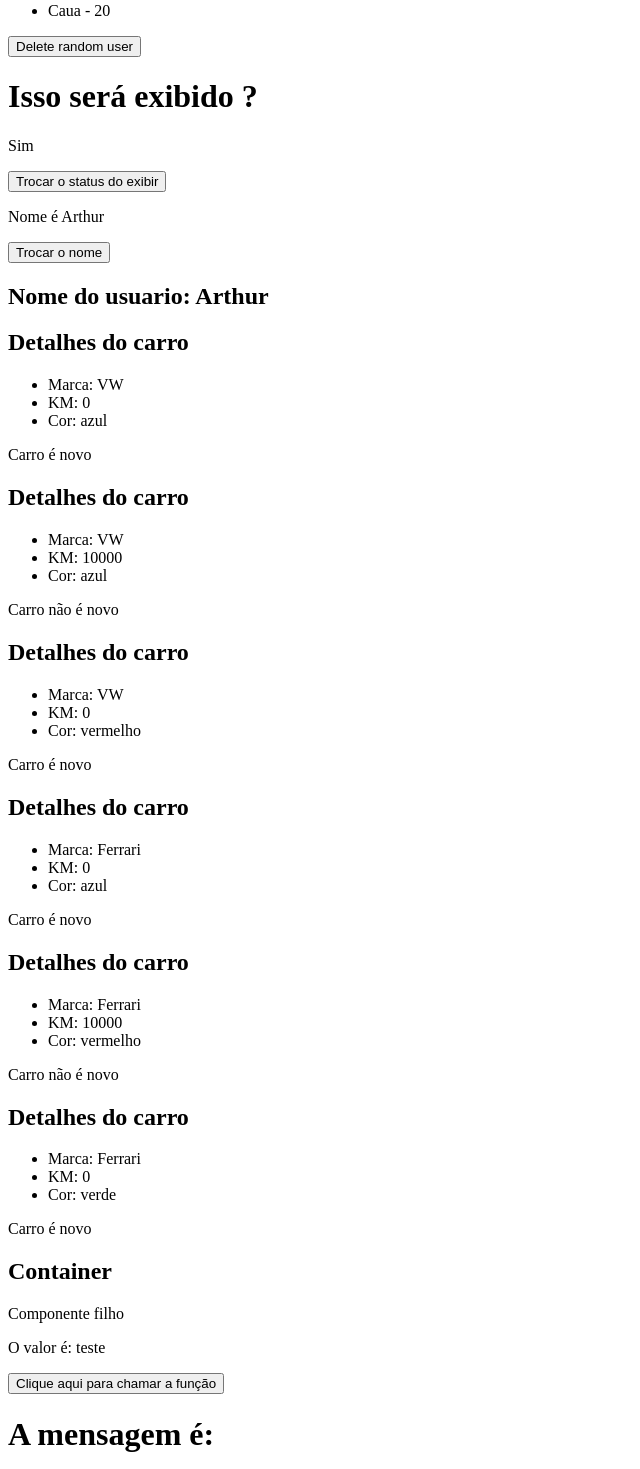
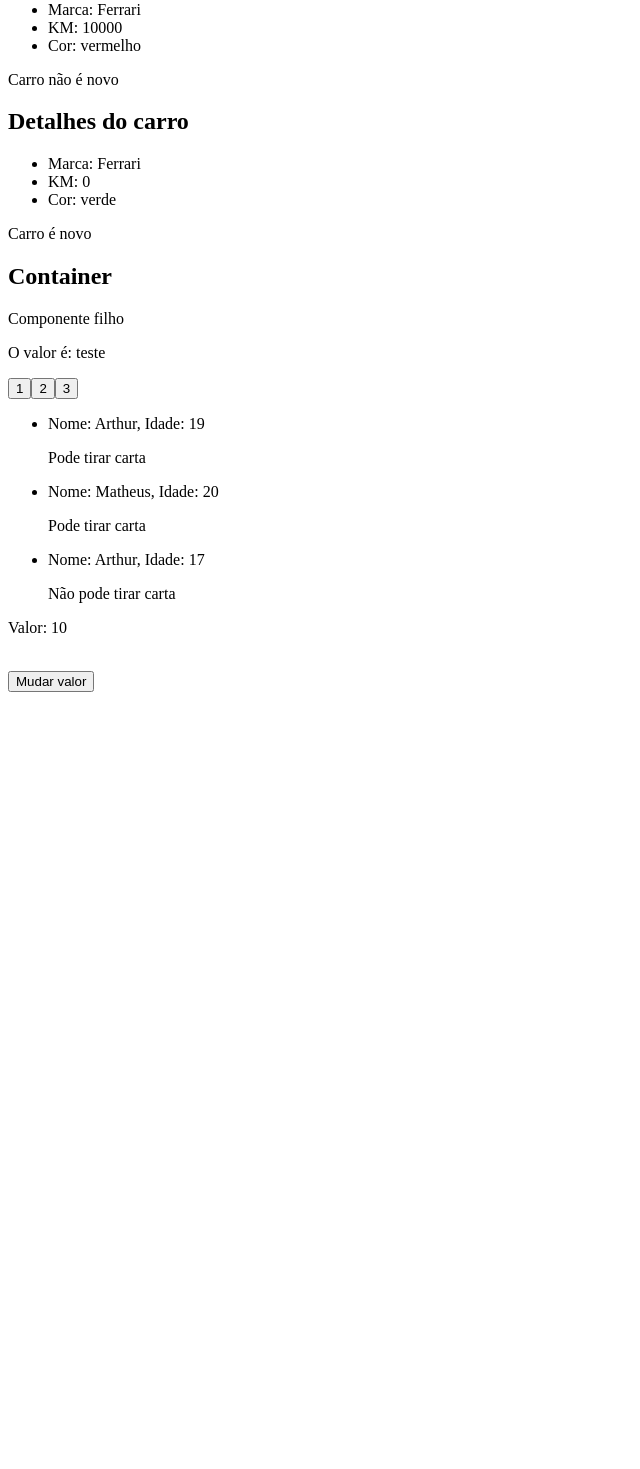
Before and after one commit to arthurresendes/Conhecimento-REACT, a React (Vite) app in the folder 3_AVANCANDO/: page / in a window 1280 px wide. Shown: the part 501-1970 px from the top of the page, without its empty margins (0-640 px from the left). After the commit the page ends 1201 px from the top, so only its background shows below. Built offline with nearby package versions, Linux system fonts and the light colour scheme.

Commit message:
Treinando browserRouer, router e route em aprendizados anteriores

```diff
--- a/3_AVANCANDO/package.json
+++ b/3_AVANCANDO/package.json
@@ -11,7 +11,8 @@
   },
   "dependencies": {
     "react": "^19.2.6",
-    "react-dom": "^19.2.6"
+    "react-dom": "^19.2.6",
+    "react-router-dom": "^7.18.1"
   },
   "devDependencies": {
     "@eslint/js": "^10.0.1",
--- a/3_AVANCANDO/src/App.jsx
+++ b/3_AVANCANDO/src/App.jsx
@@ -7,10 +7,12 @@ import ShowUserName from './components/ShowUserName'
 import CarDetails from './components/CarDetails'
 import Container from './components/Container'
 import ExecuteFunction from './components/ExecuteFunction'
+import NotFound from './components/NotFound'
 import { useState } from 'react'
 import Message from './components/Message'
 import ChangeMessagState from './components/ChangeMessagState'
 import UserDetails from './components/UserDetails'
+import { BrowserRouter, Routes, Route } from 'react-router-dom'
 
 function App() {
   const [indice, setIndice] = useState(1)
@@ -47,7 +49,7 @@ function App() {
     console.log("Minha função")
   }
 
-  const [message, setMessage] = useState("")
+  const [message, setMessage] = useState("Olá mundo")
 
   const handleMessageIntern = (msg) => {
     setMessage(msg)
@@ -66,25 +68,30 @@ function App() {
         <img src={Invencible} alt="" />
       </div>
       */}
-      <ManageData />
-      <ListRender />
-      <ConditionalRandom />
-      <ShowUserName name="Arthur" />{/*Pode passar tanto constantes sem e com useState como parametros nesse caso tambem*/}
-      <CarDetails brand="VW" km={0} color="azul" novo={true} />
-      <CarDetails brand="VW" km={10000} color="azul" novo={false} />
-      <CarDetails brand="VW" km={0} color="vermelho" novo={true} />
       {cars.map((car) => (
         <CarDetails key={car.id} brand={car.brand} km={car.km} color={car.color} novo={car.novo} />
       ))}
       <Container myValue="teste">
         <p>Componente filho</p>
       </Container>
-      <ExecuteFunction myFunction={showMessage} />
-      <Message msg={message} />
       <ChangeMessagState handleMessage={handleMessageIntern} />
       {persons.map((person) => (
         <UserDetails key={person.id} name={person.name} age={person.age} work={person.work} />
       ))}
+      <BrowserRouter>
+        <Routes>
+          <Route path='/' element={<ManageData />} />
+          <Route path='/listRender' element={<ListRender />} />
+          <Route path='/executeFunction' element={<ExecuteFunction myFunction={showMessage} />} />
+          <Route path='/message' element={<Message msg={message} />} />
+          <Route path='/conditional-random' element={<ConditionalRandom />} />
+          <Route path='/' element={<ShowUserName name="Arthur" />} />{/*Pode passar tanto constantes sem e com useState como parametros nesse caso tambem*/}
+          <Route path='/car-detail' element={<CarDetails brand="VW" km={0} color="azul" novo={true} />} />
+          <Route path='/car-detail' element={< CarDetails brand="VW" km={10000} color="azul" novo={false} />} />
+          <Route path='/car-detail' element={<CarDetails brand="VW" km={0} color="vermelho" novo={true} />} />
+          <Route path='*' element={<NotFound />} />
+        </Routes>
+      </BrowserRouter>
     </>
   )
 }
--- /dev/null
+++ b/3_AVANCANDO/src/components/NotFound.jsx
@@ -0,0 +1,9 @@
+const NotFound = () => {
+    return (
+        <div>
+            <h1>Pagina não encontrada</h1>
+        </div>
+    )
+}
+
+export default NotFound
```
Also changed, not shown: 1 other file (tests, documents, lock files or other folders).
